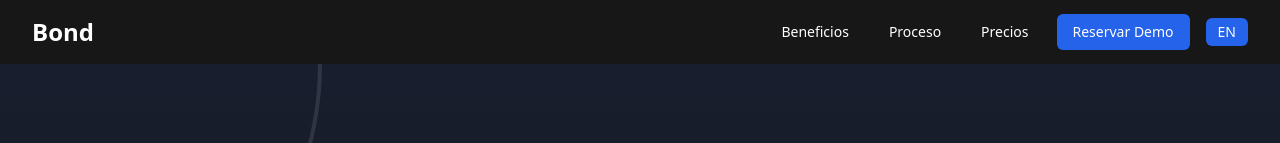
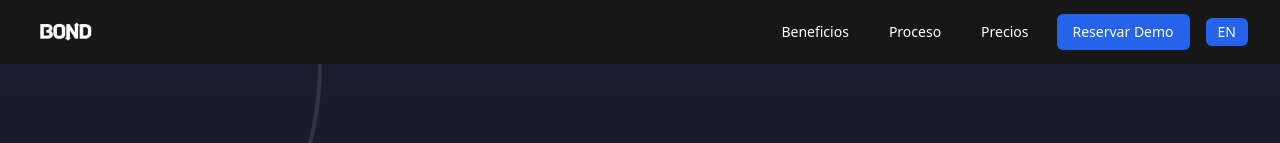
Before and after one commit to sankc/bond-landing-v2, a React (Vite) app: page / in a window 1280 px wide. Shown: the top 143 px of the page. Built offline with nearby package versions, Linux system fonts and the light colour scheme; no server answers.

Commit message:
Added logo

```diff
--- a/index.html
+++ b/index.html
@@ -16,7 +16,7 @@
   <meta property="og:title" content="Bond - AI Procurement Office Replacement" />
   <meta property="og:description"
     content="Save 30% on procurement costs. Free platform for European SMEs to automate and optimize procurement processes." />
-  <meta property="og:image" content="https://bond.eu/og-image.jpg" />
+  <!-- <meta property="og:image" content="https://bond.eu/og-image.jpg" /> -->
 
   <!-- Twitter -->
   <meta name="twitter:card" content="summary_large_image" />
--- a/src/components/Navbar.jsx
+++ b/src/components/Navbar.jsx
@@ -1,6 +1,7 @@
 import React, { useState } from "react";
 import { useTranslation } from "react-i18next";
 import LanguageSwitcher from "../LanguageSwitcher";
+import bondLogo from '../assets/bond_logo.png';
 
 function Navbar() {
   const [mobileOpen, setMobileOpen] = useState(false);
@@ -19,8 +20,8 @@ function Navbar() {
       <div className="max-w-7xl mx-auto px-4 sm:px-6 lg:px-8">
         <div className="flex justify-between h-16 items-center">
           <div className="flex-shrink-0">
-            <a href="#" className="text-2xl font-bold">
-              Bond
+            <a href="#" className="flex items-center">
+              <img src={bondLogo} alt="Bond Logo" className="h-10" />
             </a>
           </div>
 
```
Also changed, not shown: src/assets/bond_logo.png (added).
